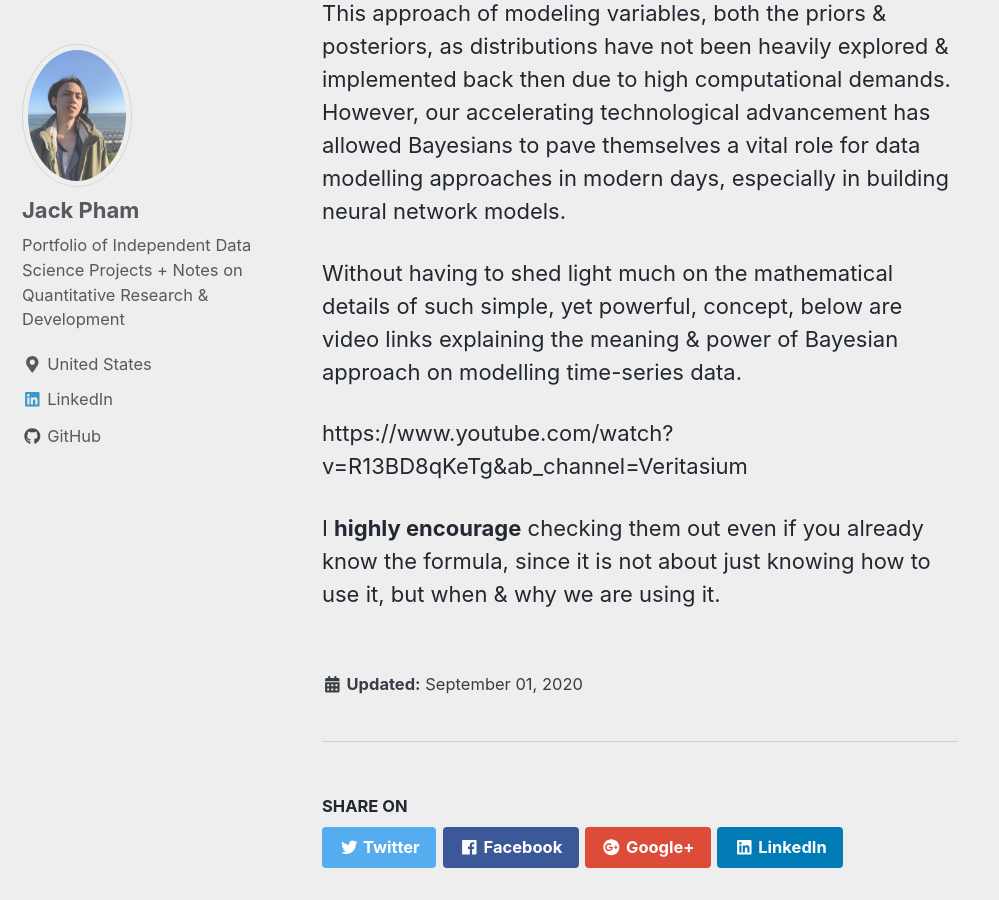
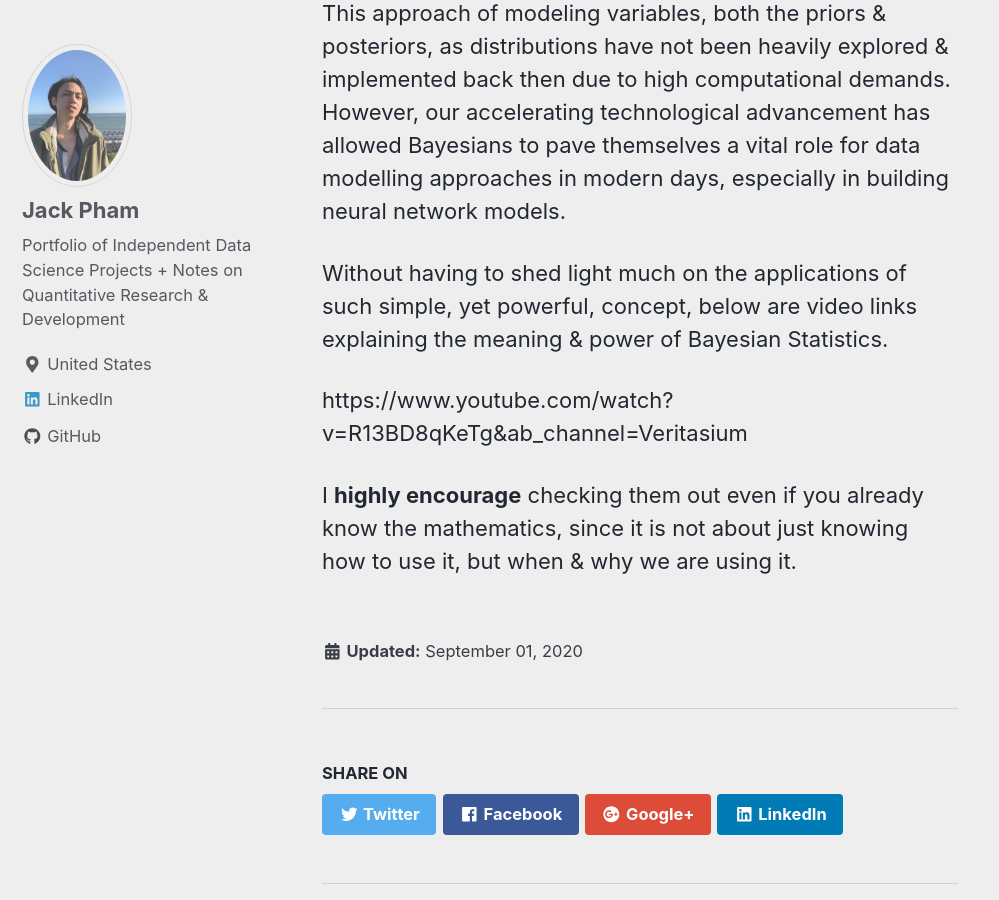
Before and after one commit to jp-quant/jp-quant.github.io, a Jekyll site: the page built from _posts/2020-09-01-fbprophet_bayesian_glm.md, in a window 1280 px wide and 900 px high, scrolled down 3762 px. Shown: the whole window, without its empty margins (0-999 px from the left). Built offline with Jekyll 4.4.1, drawn with Linux system fonts in a browser that asks for light colours; nearby versions of some CDN libraries.

Commit message:
_posts/2020-09-01-fbprophet_bayesian_glm.md updated from https://stackedit.io/

```diff
--- a/_posts/2020-09-01-fbprophet_bayesian_glm.md
+++ b/_posts/2020-09-01-fbprophet_bayesian_glm.md
@@ -66,17 +66,18 @@ $$ P(A \mid B) = \frac{P(A) P(B \mid A)}{P(B)}$$
 
 This approach of modeling variables, both the priors & posteriors, as distributions have not been heavily explored & implemented back then due to high computational demands. However, our accelerating technological advancement has allowed Bayesians to pave themselves a vital role for data modelling approaches in modern days, especially in building neural network models.
 
-Without having to shed light much on the mathematical details of such simple, yet powerful, concept, below are video links explaining the meaning & power of Bayesian approach on modelling time-series data.
+Without having to shed light much on the applications of such simple, yet powerful, concept, below are video links explaining the meaning & power of Bayesian Statistics.
 
 https://www.youtube.com/watch?v=R13BD8qKeTg&ab_channel=Veritasium
 
 
-I **highly encourage** checking them out even if you already know the formula, since it is not about just knowing how to use it, but when & why we are using it.
+I **highly encourage** checking them out even if you already know the mathematics, since it is not about just knowing how to use it, but when & why we are using it.
 
 
 
 
 
 <!--stackedit_data:
-eyJoaXN0b3J5IjpbLTk5NTM1NDc0OCwtMTEzNTcyMDU0MF19
+eyJoaXN0b3J5IjpbLTIwODQ0NjA2ODUsLTk5NTM1NDc0OCwtMT
+EzNTcyMDU0MF19
 -->
```
